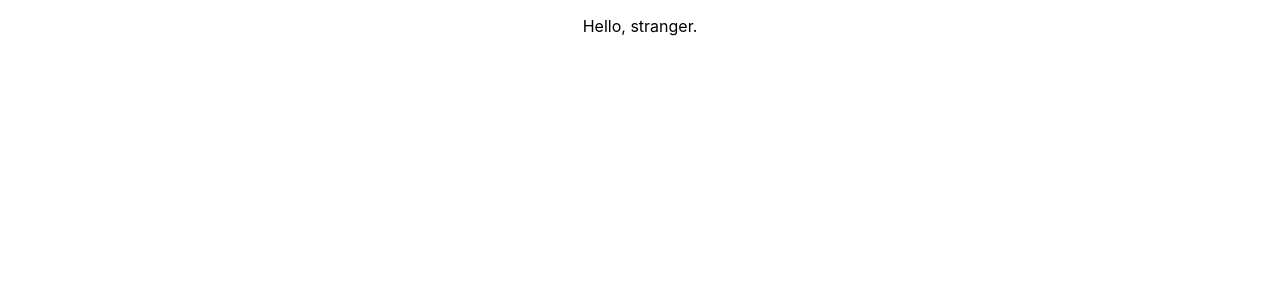
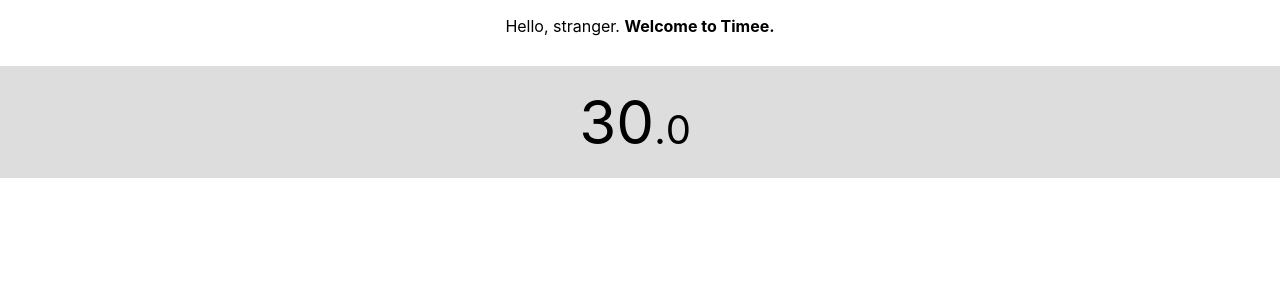
Before and after one commit to pereznieto/timee, a React (Create React App) app: page / in a window 1280 px wide. Shown: the top 300 px of the page. Built offline with nearby package versions, Linux system fonts and the light colour scheme.

Commit message:
Add simple 30-second timer

```diff
--- a/package.json
+++ b/package.json
@@ -16,6 +16,7 @@
     "@types/node": "^12.0.0",
     "@types/react": "^16.9.0",
     "@types/react-dom": "^16.9.0",
+    "clsx": "^1.1.0",
     "node-sass": "^4.14.0",
     "react": "^16.13.1",
     "react-dom": "^16.13.1",
--- /dev/null
+++ b/src/components/Timer/Timer.module.scss
@@ -0,0 +1,36 @@
+.timer {
+  margin-top: 30px;
+}
+
+.time {
+  padding: 20px;
+  background-color: #ddd;
+  cursor: pointer;
+  user-select: none;
+  transition: all 0.3s ease-in-out;
+}
+
+.running {
+  background-color: lightgreen;
+}
+
+.seconds,
+.decimals {
+  display: inline-block;
+}
+
+.seconds {
+  width: 80px;
+  font-size: 60px;
+  text-align: right;
+}
+
+.point {
+  font-size: 40px;
+}
+
+.decimals {
+  width: 40px;
+  font-size: 40px;
+  text-align: left;
+}
--- /dev/null
+++ b/src/components/Timer/Timer.tsx
@@ -0,0 +1,39 @@
+import React, { useState } from 'react'
+import styles from './Timer.module.scss'
+import { splitSeconds } from '../../utils/parse'
+import useInterval from '../../utils/useInterval'
+import clsx from 'clsx'
+
+const INTERVAL_SPEED = 10
+
+const Timer = () => {
+  const [remainingTime, setRemainingTime] = useState<number>(30_000)
+  const [isTimerRunning, setIsTimerRunning] = useState<boolean>(false)
+  const [seconds, decimals] = splitSeconds(remainingTime)
+
+  const pauseOrPlay = () => {
+    setIsTimerRunning((isCurrentlyRunning) => !isCurrentlyRunning)
+  }
+
+  useInterval(
+    () => {
+      setRemainingTime((timeRemaining) => timeRemaining - INTERVAL_SPEED)
+    },
+    isTimerRunning ? INTERVAL_SPEED : null
+  )
+
+  return (
+    <div className={styles.timer}>
+      <div
+        className={clsx(styles.time, isTimerRunning && styles.running)}
+        onClick={pauseOrPlay}
+      >
+        <span className={styles.seconds}>{seconds}</span>
+        <span className={styles.point}>.</span>
+        <span className={styles.decimals}>{decimals}</span>
+      </div>
+    </div>
+  )
+}
+
+export default Timer
--- /dev/null
+++ b/src/utils/parse.ts
@@ -0,0 +1,4 @@
+export const splitSeconds = (time: number): [number, number] => [
+  Math.floor(time / 1000),
+  Math.floor((time % 1000) / 100),
+]
--- /dev/null
+++ b/src/utils/useInterval.ts
@@ -0,0 +1,29 @@
+// Adapted from: https://overreacted.io/making-setinterval-declarative-with-react-hooks/ by Dan Abramov
+import { useEffect, useRef } from 'react'
+
+const useInterval = (callback: () => void, delay: number | null): void => {
+  const savedCallback = useRef<() => void>()
+
+  // Remember the latest callback
+  useEffect(() => {
+    savedCallback.current = callback
+  }, [callback])
+
+  // Set up the interval
+  useEffect(() => {
+    const tick = () => {
+      if (savedCallback.current) {
+        savedCallback.current()
+      }
+    }
+    if (delay !== null) {
+      tick()
+      const id = setInterval(tick, delay)
+      return () => {
+        clearInterval(id)
+      }
+    }
+  }, [delay])
+}
+
+export default useInterval
--- a/src/views/App/App.tsx
+++ b/src/views/App/App.tsx
@@ -1,9 +1,13 @@
 import React from 'react'
 import styles from './App.module.scss'
+import Timer from '../../components/Timer/Timer'
 
 const App = () => (
   <div className={styles.app}>
-    <p>Hello, stranger.</p>
+    <p>
+      Hello, stranger. <strong>Welcome to Timee.</strong>
+    </p>
+    <Timer />
   </div>
 )
 
```
Also changed, not shown: 2 other files (tests, documents, lock files or other folders).
